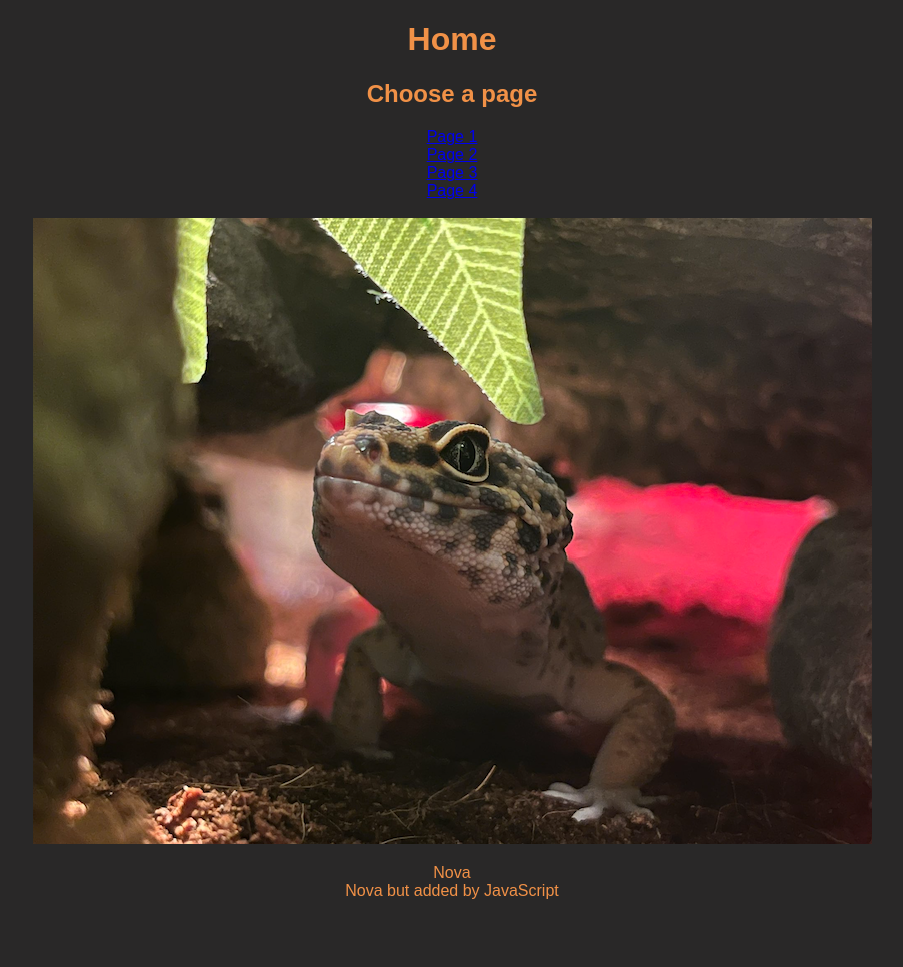
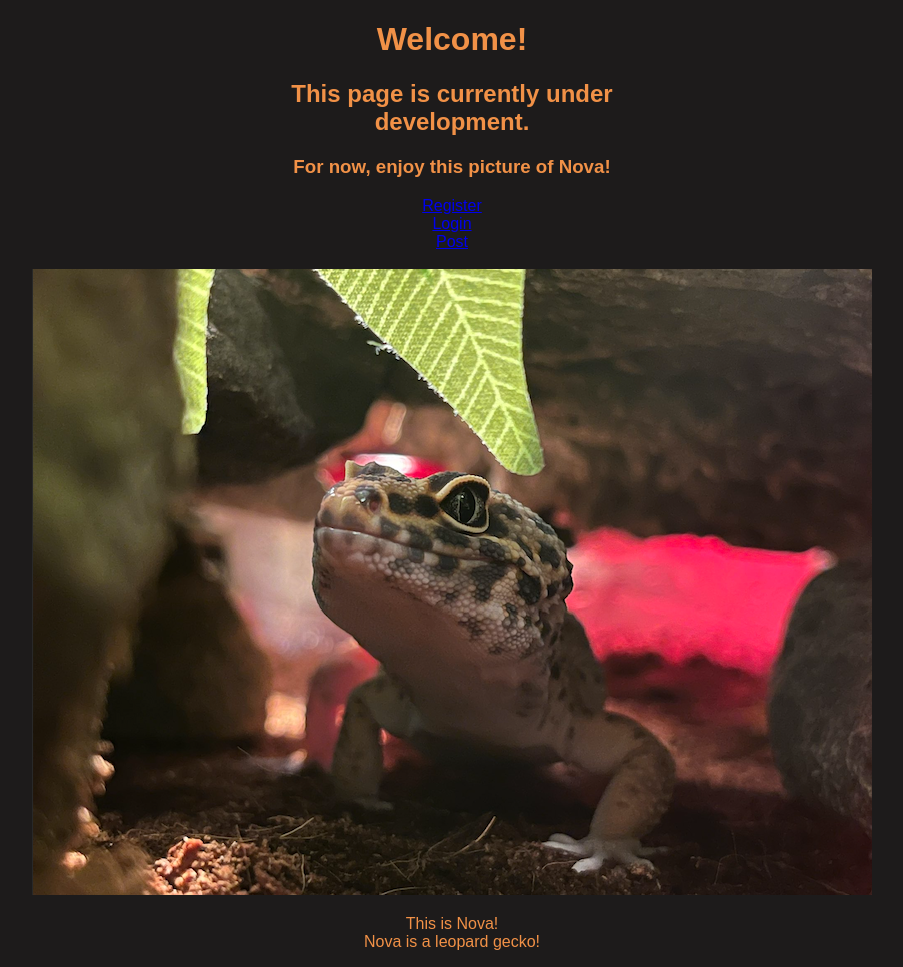
Before and after one commit to jeforget/web-slingers, a Flask app: page / in a window 1280 px wide. Shown: the whole page, without its empty margins (188-1091 px from the left). Before the commit the page ends 899 px from the top, so only its background shows below. Run offline with Flask 3, Linux system fonts and the light colour scheme.

Commit message:
Modified the page to be a bit less of a placeholder; changed the hyperlinks to "Login", "Register", and "Post". Added a favicon, and messed with some of the text.

```diff
--- a/static/css/home_style.css
+++ b/static/css/home_style.css
@@ -1,7 +1,7 @@
 body{
     margin: 0;
     font-family: sans-serif;
-    background-color: #292828;
+    background-color: #1d1b1b;
     color: rgb(241, 145, 71);
 }
 
--- a/static/js/home_functions.js
+++ b/static/js/home_functions.js
@@ -1 +1 @@
-document.getElementById("nova").innerHTML += "<br/>Nova but added by JavaScript";
+document.getElementById("nova").innerHTML += "<br/>Nova is a leopard gecko!";
--- a/templates/base.html
+++ b/templates/base.html
@@ -2,7 +2,6 @@
 <html lang="en">
 <head>
     <meta charset="UTF-8">
-    <title>Image Page</title>
     <meta name="viewport" content="width=device-width, initial-scale=1.0">
     <link rel="stylesheet" href="{{ url_for('static', filename='css/home_style.css') }}">
     {% block head %}{% endblock %}
--- a/templates/index.html
+++ b/templates/index.html
@@ -1,24 +1,26 @@
 {% extends 'base.html' %}
 
 {% block head %}
+
+<title>Nova Page</title>
+<link rel="shortcut icon" href="{{ url_for('static', filename='nova_eye.png') }}">
 
 {% endblock %}
 
 {% block body %}
 <div class="title">
-    <h1 style="text-align: center">Home</h1>
-    <h2 style="text-align: center">Choose a page</h2>
+    <h1 style="text-align: center">Welcome!</h1>
+    <h2 style="text-align: center">This page is currently under development.</h2>
+    <h3 style="text-align: center">For now, enjoy this picture of Nova!</h3>
 </div>
 
 <div style="text-align: center";class="content">
 
-    <a href="/page1">Page 1</a>
+    <a href="/page1">Register</a>
     <br>
-    <a href="/page2">Page 2</a>
+    <a href="/page2">Login</a>
     <br>
-    <a href="/page3">Page 3</a>
-    <br>
-    <a href="/page4">Page 4</a>
+    <a href="/page3">Post</a>
     <br>
 
 </div>
@@ -27,7 +29,7 @@
     <br>
     <image src="{{ url_for('static', filename='images/nova_small.png')}}"/>
 
-    <p id="nova">Nova</p>
-<script src="{{ url_for('static', filename='js/home_functions.js') }}"></script>
+    <p id="nova">This is Nova!</p>
+    <script src="{{ url_for('static', filename='js/home_functions.js') }}"></script>
 </div>
 {% endblock %}
--- a/templates/page1.html
+++ b/templates/page1.html
@@ -1,6 +1,8 @@
 {% extends 'base.html' %}
 
 {% block head %}
+
+<title>Page 1</title>
 
 {% endblock %}
 
```
Also changed, not shown: static/images/nova_eye.ico (deleted), static/nova_eye.png (added).
